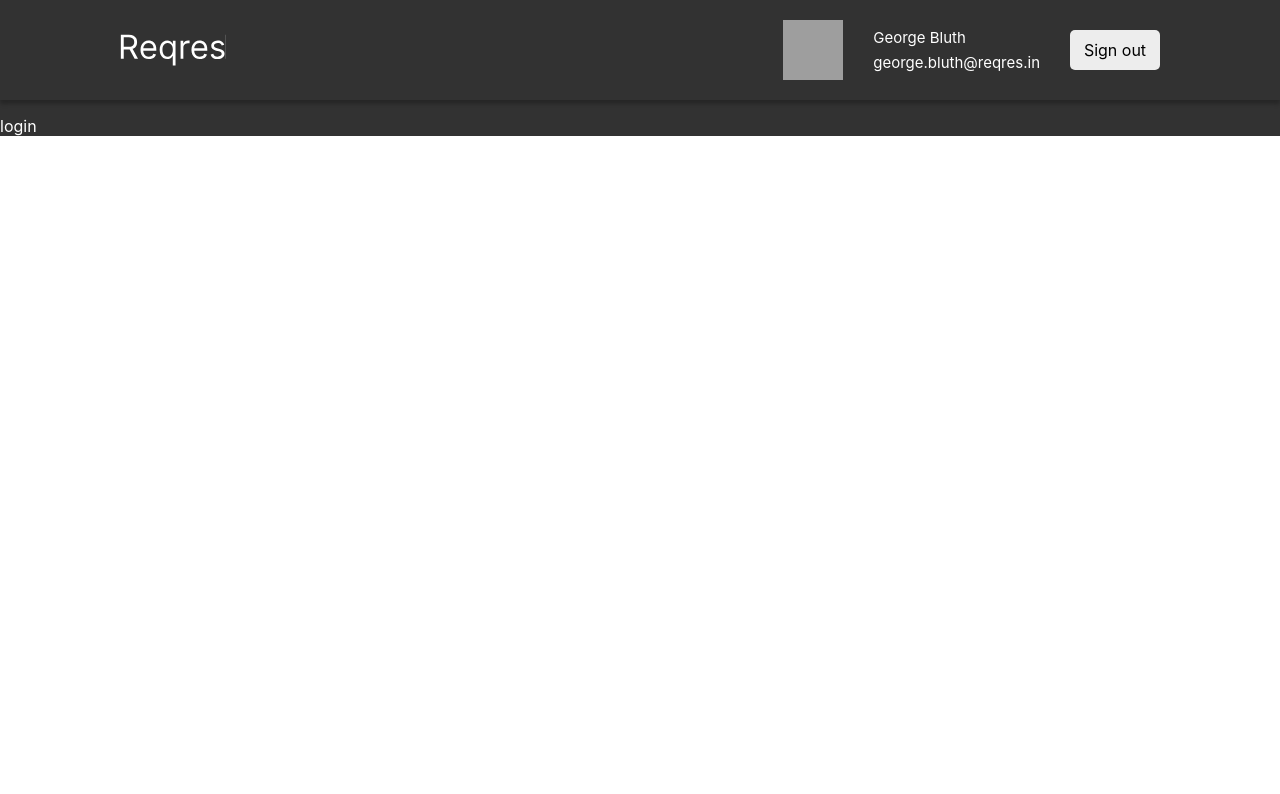
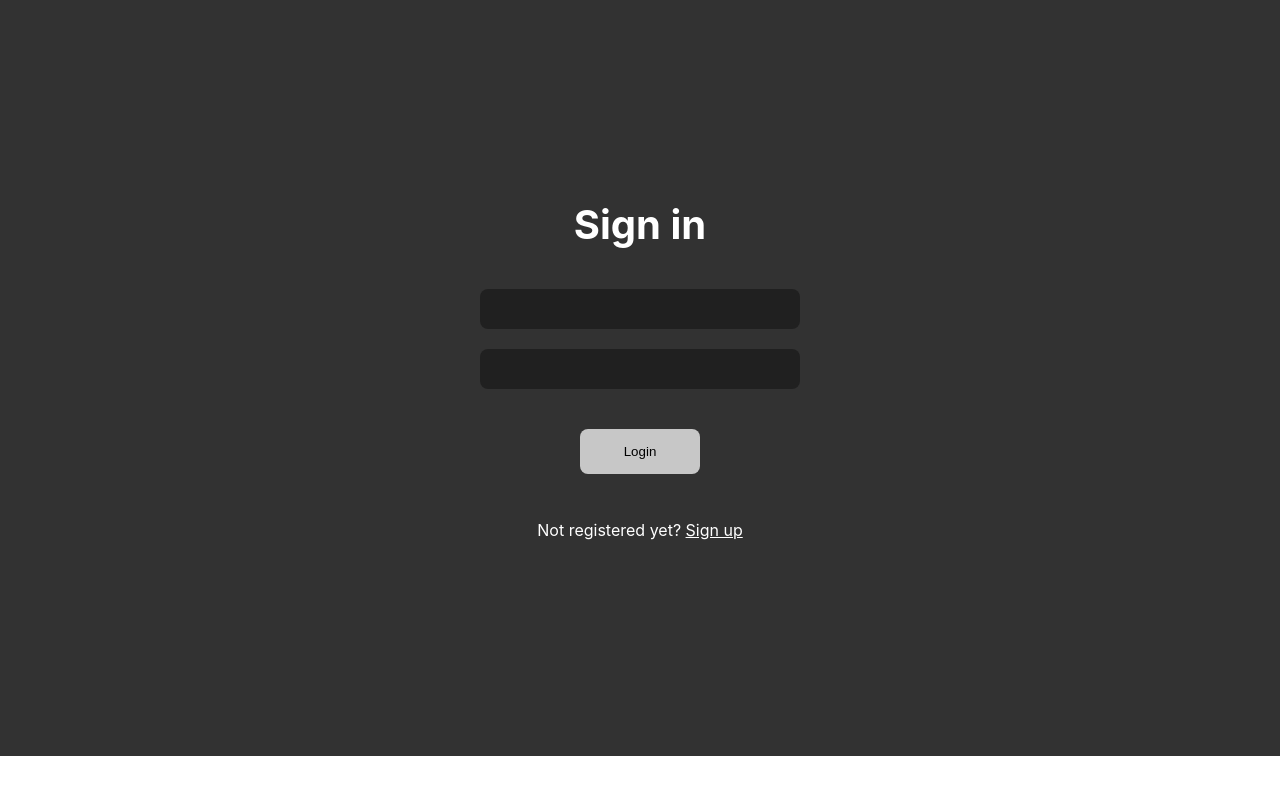
Before and after one commit to timofeykafanov/user-list, a React (Create React App) app: page /login in a window 1280 px wide. Shown: the top 794 px of the page. Built offline with nearby package versions, Linux system fonts and the light colour scheme; grey boxes are pictures that could not be loaded.

Commit message:
feature: make login and register layouts

```diff
--- a/src/App.js
+++ b/src/App.js
@@ -1,5 +1,5 @@
 import { useState } from 'react';
-import { Route, Routes } from 'react-router-dom';
+import { Route, Routes, useLocation, useNavigate } from 'react-router-dom';
 
 import './App.css';
 
@@ -12,11 +12,26 @@ import Header from './components/Header/Header';
 import User from './components/User/User';
 
 function App() {
-  const [loggedIn, setLoggedIn] = useState(true);
+  const [loggedIn, setLoggedIn] = useState(false);
+
+  const location = useLocation();
+  const navigate = useNavigate();
+
+  function handleLogin() {
+    setLoggedIn(true)
+  }
+
+  function handleRegister() {
+    navigate('/login')
+  }
 
   return (
     <div className="page">
-      <Header />
+      {location.pathname === '/login' ||
+        location.pathname === '/register' ?
+        <></> :
+        <Header />
+      }
       <Routes>
         <Route path='/' element={
           <ProtectedRoute loggedIn={loggedIn}>
@@ -31,11 +46,11 @@ function App() {
         } />
 
         <Route path='/login' element={
-          <Login />
+          <Login loggedIn={loggedIn} handleLogin={handleLogin} />
         } />
 
         <Route path='/register' element={
-          <Register loggedIn={loggedIn} />
+          <Register  loggedIn={loggedIn} handleRegister={handleRegister} />
         } />
 
         <Route path='*' element={
--- a/src/components/Login/Login.css
+++ b/src/components/Login/Login.css
@@ -0,0 +1,55 @@
+.login {
+  margin: auto;
+  padding: 200px 0;
+  max-width: 400px;
+  display: flex;
+  flex-direction: column;
+  align-items: center;
+}
+
+.login__form {
+  display: flex;
+  flex-direction: column;
+  align-items: center;
+  padding: 30px 0;
+}
+
+.login__title {
+  font-size: 40px;
+  margin: 0;
+}
+
+.login__input {
+  margin: 10px 0;
+  padding: 5px 10px;
+  width: 300px;
+  height: 30px;
+  background-color: rgb(32, 32, 32);
+  color: white;
+  border: none;
+  border-radius: 8px;
+}
+
+.login__button {
+  margin-top: 30px;
+  border: none;
+  border-radius: 8px;
+  background-color: rgb(199, 199, 199);
+  padding: 15px;
+  width: 120px;
+  cursor: pointer;
+  transition: .3s;
+}
+
+.login__button:hover {
+  opacity: .6;
+}
+
+.login__link {
+  color: white;
+  transition: .3s;
+}
+
+.login__link:hover {
+  opacity: .6;
+}
--- a/src/components/Login/Login.js
+++ b/src/components/Login/Login.js
@@ -1,10 +1,28 @@
+import { Link, Navigate } from 'react-router-dom';
 import './Login.css';
 
-function Login() {
+function Login(props) {
+  function handleSubmit(e) {
+    e.preventDefault();
+    props.handleLogin();
+  }
+
+  if (props.loggedIn) {
+    return (
+      <Navigate to='/' />
+    )
+  }
+
   return (
-    <div>
-      <p>login</p>
-    </div>
+    <main className='login'>
+      <h1 className='login__title'>Sign in</h1>
+      <form className='login__form' onSubmit={handleSubmit}>
+        <input className='login__input'></input>
+        <input className='login__input'></input>
+        <button className='login__button' type='submit'>Login</button>
+      </form>
+      <p>Not registered yet? <Link className='login__link' to='/register'>Sign up</Link></p>
+    </main>
   )
 }
 
--- a/src/components/Register/Register.css
+++ b/src/components/Register/Register.css
@@ -0,0 +1,55 @@
+.register {
+  margin: auto;
+  padding: 200px 0;
+  max-width: 400px;
+  display: flex;
+  flex-direction: column;
+  align-items: center;
+}
+
+.register__form {
+  display: flex;
+  flex-direction: column;
+  align-items: center;
+  padding: 30px 0;
+}
+
+.register__title {
+  font-size: 40px;
+  margin: 0;
+}
+
+.register__input {
+  margin: 10px 0;
+  padding: 5px 10px;
+  width: 300px;
+  height: 30px;
+  background-color: rgb(32, 32, 32);
+  color: white;
+  border: none;
+  border-radius: 8px;
+}
+
+.register__button {
+  margin-top: 30px;
+  border: none;
+  border-radius: 8px;
+  background-color: rgb(199, 199, 199);
+  padding: 15px;
+  width: 120px;
+  cursor: pointer;
+  transition: .3s;
+}
+
+.register__button:hover {
+  opacity: .6;
+}
+
+.register__link {
+  color: white;
+  transition: .3s;
+}
+
+.register__link:hover {
+  opacity: .6;
+}
--- a/src/components/Register/Register.js
+++ b/src/components/Register/Register.js
@@ -1,12 +1,23 @@
-import { Navigate } from 'react-router-dom';
+import { Link, Navigate } from 'react-router-dom';
 import './Register.css';
 
-function Register({loggedIn}) {
-  if (!loggedIn) {
+function Register(props) {
+  function handleSubmit(e) {
+    e.preventDefault()
+    props.handleRegister();
+  }
+
+  if (!props.loggedIn) {
     return (
-      <div>
-        <p>register</p>
-      </div>
+      <main className='register'>
+        <h1 className='register__title'>Sign up</h1>
+        <form className='register__form' onSubmit={handleSubmit}>
+          <input className='register__input'></input>
+          <input className='register__input'></input>
+          <button className='register__button' type='submit'>Register</button>
+        </form>
+        <p>Already registered? <Link className='register__link' to='/login'>Sign in</Link></p>
+      </main>
     )
   }
 
```
